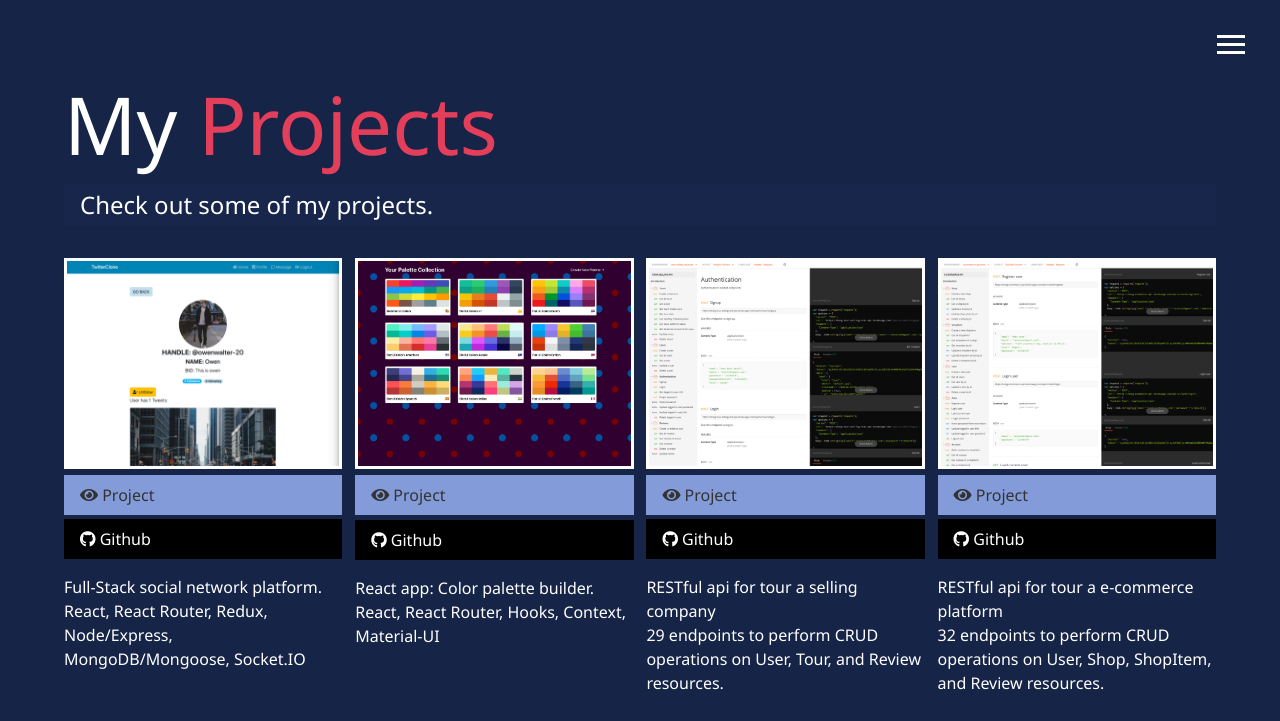
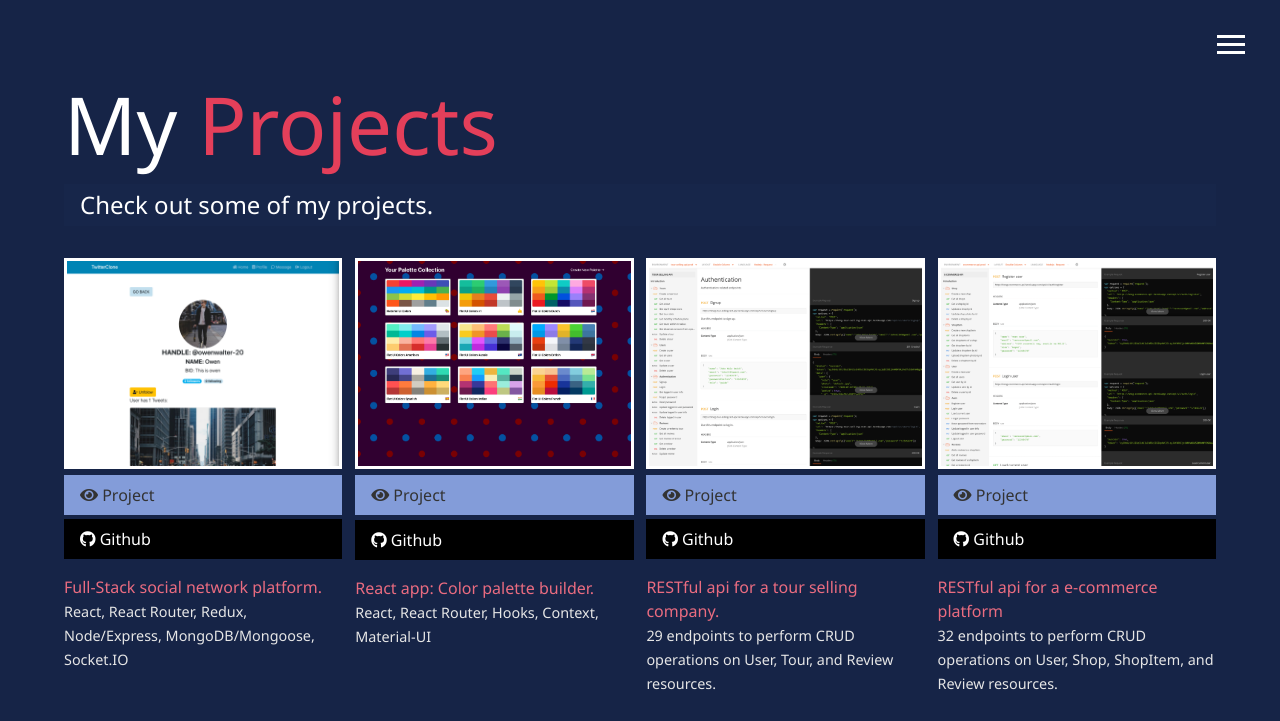
Before and after one commit to hyhong-code/portfolio, a website: page dist/projects.html in a window 1280 px wide. Shown: the top 721 px of the page. Drawn offline with Linux system fonts and the light colour scheme; grey boxes are pictures that could not be loaded.

Commit message:
Style project texts

```diff
--- a/scss/main.scss
+++ b/scss/main.scss
@@ -135,6 +135,15 @@ main {
       border-color: $secondary-color;
     }
   }
+
+  p {
+    color: lighten($secondary-color, 10);
+
+    span {
+      color: darken(#fff, 10);
+      font-size: 0.9rem;
+    }
+  }
 }
 
 // CONTACT
```
Also changed, not shown: dist/css/main.css, dist/projects.html.
